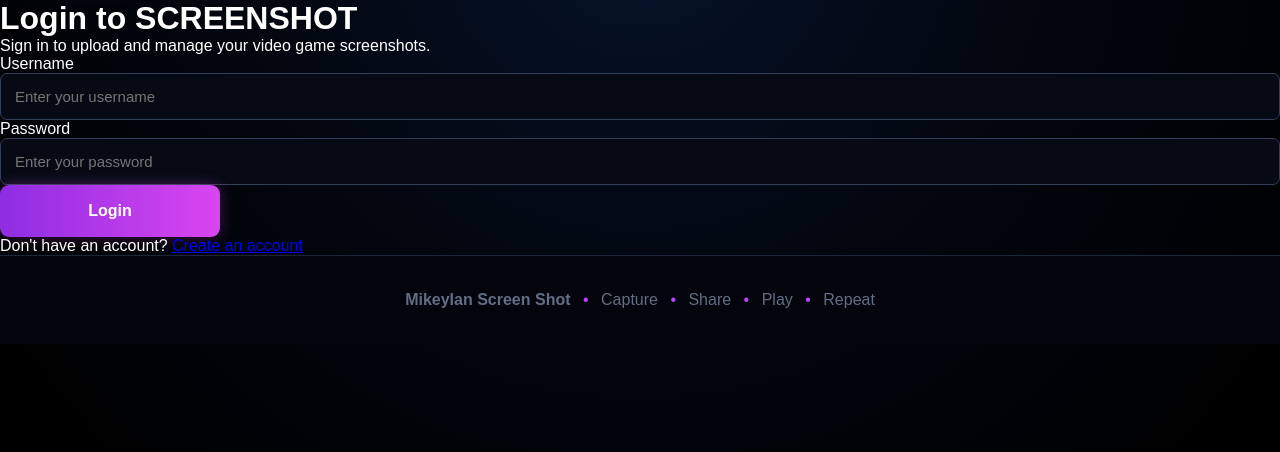
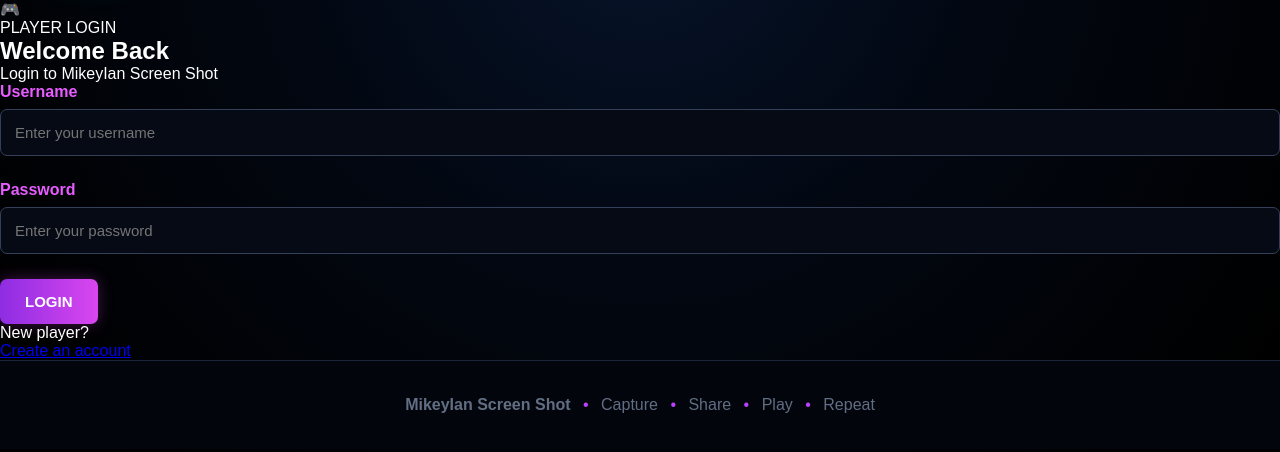
Before and after one commit to MikeyIan/screenshot, a Flask app: page /login in a window 1280 px wide. Shown: the part 85-537 px from the top of the page. Run offline with Flask 3, Linux system fonts and the light colour scheme; some libraries are stand-ins or nearby versions.

Commit message:
Revamp login page layout and content

```diff
--- a/templates/login.html
+++ b/templates/login.html
@@ -2,127 +2,81 @@
 
 {% block content %}
 
-<!-- =====================================================
-     SCREENSHOT LOGIN PAGE
-     =====================================================
+<section class="auth-page">
 
-     This page allows an existing user to log into
-     their SCREENSHOT account.
+    <div class="auth-card">
 
-     The username and password are sent to the
-     login() function in app.py.
-     ===================================================== -->
+        <div class="auth-icon">
+            🎮
+        </div>
 
-
-<div class="form-container">
-
-
-    <!-- =================================================
-         PAGE TITLE
-         ================================================= -->
-
-    <h1>Login to SCREENSHOT</h1>
-
-
-    <p>
-        Sign in to upload and manage your
-        video game screenshots.
+        <p class="auth-label">
+            PLAYER LOGIN
         </p>
 
+        <h1>
+            Welcome Back
+        </h1>
 
-    <!-- =================================================
-         LOGIN FORM
-         ================================================= -->
+        <p class="auth-subtitle">
+            Login to MikeyIan Screen Shot
+        </p>
 
         <form method="POST">
 
-
-        <!-- =============================================
-             USERNAME
-             ============================================= -->
-
+            <div class="form-group">
                 <label for="username">
-
                     Username
-
                 </label>
-
-
-        <!--
-            app.py gets this value with:
-
-            request.form["username"]
-        -->
 
                 <input
                     type="text"
                     id="username"
                     name="username"
                     placeholder="Enter your username"
+                    autocomplete="username"
                     required
                 >
+            </div>
 
-
-        <!-- =============================================
-             PASSWORD
-             ============================================= -->
-
+            <div class="form-group">
                 <label for="password">
-
                     Password
-
                 </label>
-
-
-        <!--
-            type="password" hides the password
-            while the user types.
-        -->
 
                 <input
                     type="password"
                     id="password"
                     name="password"
                     placeholder="Enter your password"
+                    autocomplete="current-password"
                     required
                 >
-
-
-        <!-- =============================================
-             LOGIN BUTTON
-             ============================================= -->
+            </div>
 
             <button
-            class="button"
                 type="submit"
+                class="auth-submit"
             >
-
-            Login
-
+                LOGIN
             </button>
-
 
         </form>
 
-
-    <!-- =================================================
-         REGISTER LINK
-         ================================================= -->
+        <div class="auth-bottom">
 
             <p>
-
-        Don't have an account?
+                New player?
+            </p>
 
             <a href="{{ url_for('register') }}">
-
                 Create an account
-
             </a>
-
-    </p>
-
 
         </div>
 
+    </div>
+
+</section>
 
 {% endblock %}
```
Lines whose indentation alone changed are shown as unchanged.
